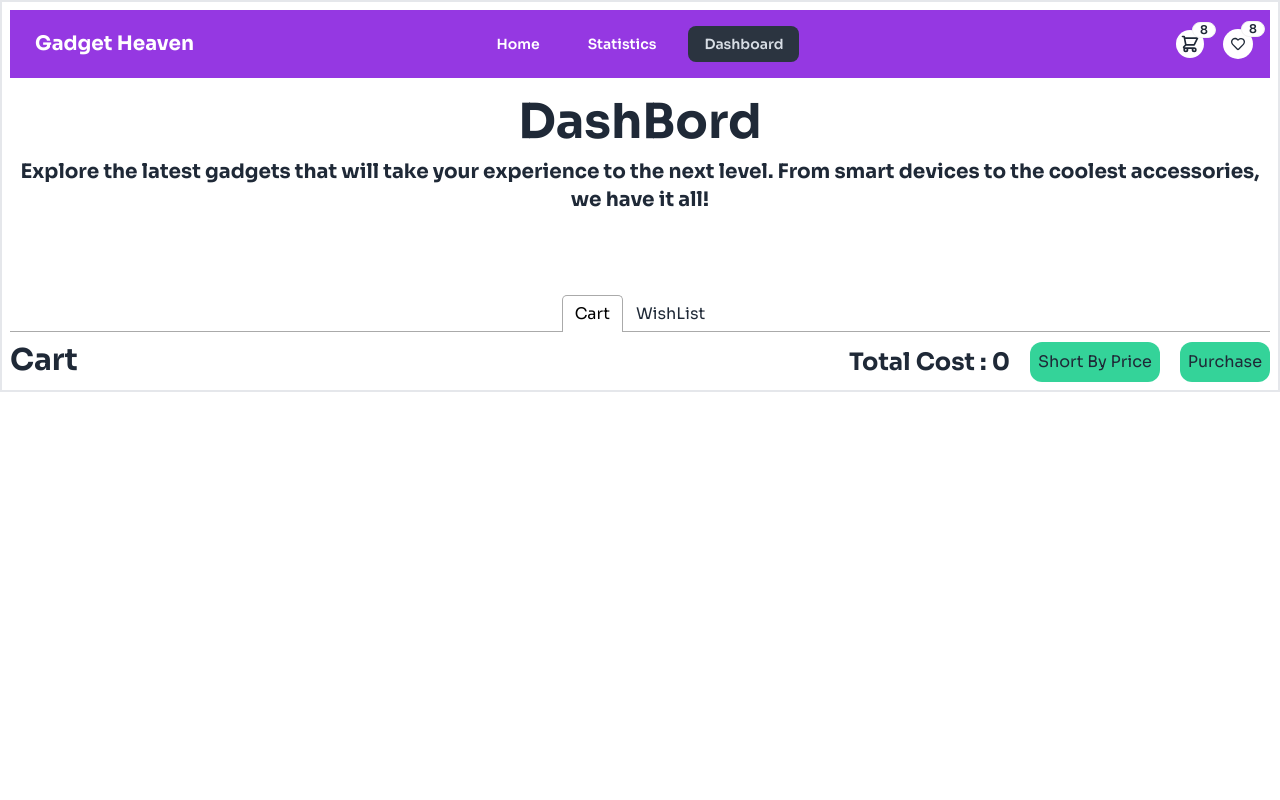
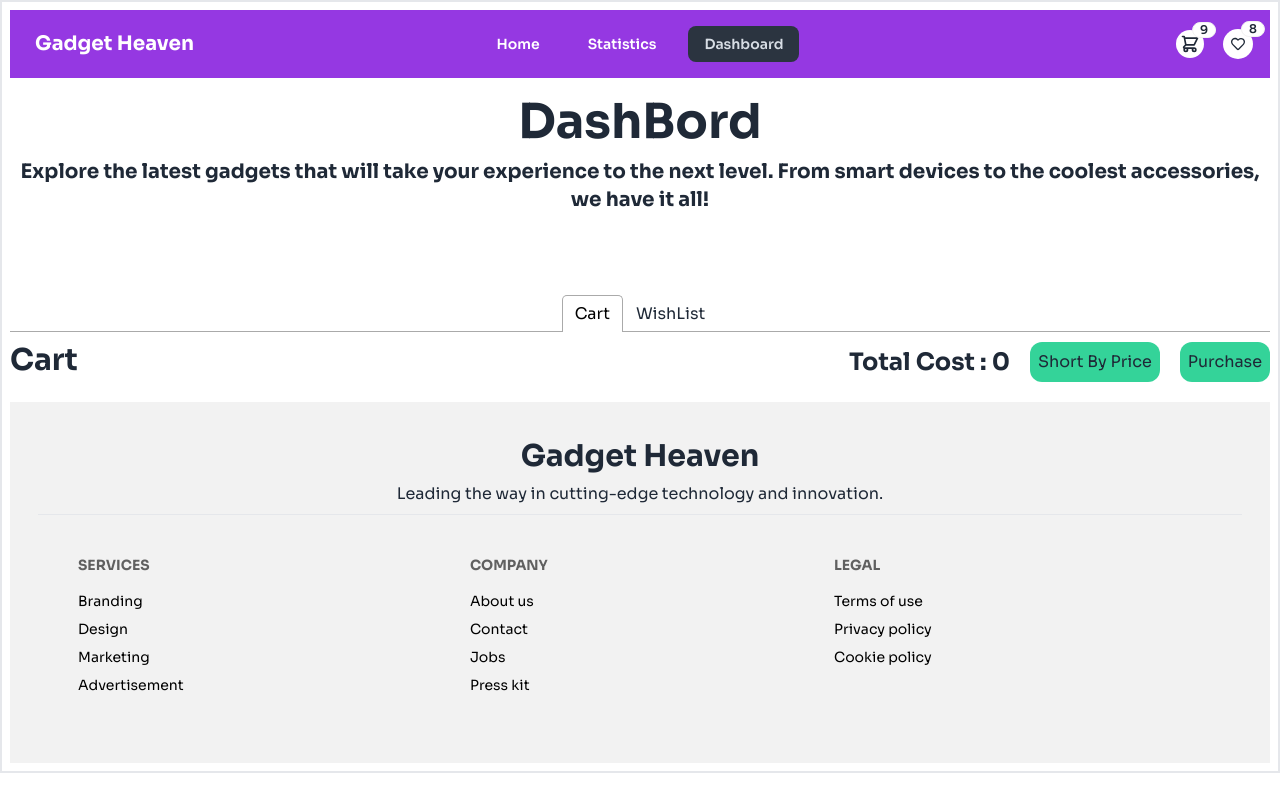
Before and after one commit to nabishafin/gadget-heaven, a React (Vite) app: page /dashboard in a window 1280 px wide. Built offline with nearby package versions, Linux system fonts and the light colour scheme.

Commit message:
footer ok

```diff
--- a/package.json
+++ b/package.json
@@ -13,6 +13,7 @@
     "react": "^18.3.1",
     "react-dom": "^18.3.1",
     "react-icons": "^5.3.0",
+    "react-modal": "^3.16.1",
     "react-router-dom": "^6.27.0",
     "react-tabs": "^6.0.2",
     "react-toastify": "^10.0.6"
--- a/src/components/Footer.jsx
+++ b/src/components/Footer.jsx
@@ -1,9 +1,35 @@
 import React from 'react';
+import Header from './Header';
 
 const Footer = () => {
     return (
-        <div>
-
+        <div className=' bg-base-200 p-7 mt-5'>
+            <div className='flex flex-col justify-center items-center border-b'>
+                <h1 className='text-3xl font-bold py-2'>Gadget Heaven</h1>
+                <p className='text-center pb-2'>Leading the way in cutting-edge technology and innovation.</p>
+            </div>
+            <footer className="footer p-10 text-black">
+                <nav>
+                    <h6 className="footer-title">Services</h6>
+                    <a className="link link-hover">Branding</a>
+                    <a className="link link-hover">Design</a>
+                    <a className="link link-hover">Marketing</a>
+                    <a className="link link-hover">Advertisement</a>
+                </nav>
+                <nav>
+                    <h6 className="footer-title">Company</h6>
+                    <a className="link link-hover">About us</a>
+                    <a className="link link-hover">Contact</a>
+                    <a className="link link-hover">Jobs</a>
+                    <a className="link link-hover">Press kit</a>
+                </nav>
+                <nav>
+                    <h6 className="footer-title">Legal</h6>
+                    <a className="link link-hover">Terms of use</a>
+                    <a className="link link-hover">Privacy policy</a>
+                    <a className="link link-hover">Cookie policy</a>
+                </nav>
+            </footer>
         </div>
     );
 };
--- a/src/components/Navbar.jsx
+++ b/src/components/Navbar.jsx
@@ -1,6 +1,7 @@
 
 import { FaRegHeart } from "react-icons/fa";
 import { NavLink } from "react-router-dom";
+import { getStoredCartList } from "../utility/addToDb";
 
 const Navbar = () => {
 
@@ -9,8 +10,6 @@ const Navbar = () => {
         <li><NavLink to='/statistics'>Statistics</NavLink></li>
         <li><NavLink to='/dashboard'>Dashboard</NavLink></li>
     </>
-
-
 
     return (
         <div>
@@ -64,7 +63,7 @@ const Navbar = () => {
                                     strokeWidth="2"
                                     d="M3 3h2l.4 2M7 13h10l4-8H5.4M7 13L5.4 5M7 13l-2.293 2.293c-.63.63-.184 1.707.707 1.707H17m0 0a2 2 0 100 4 2 2 0 000-4zm-8 2a2 2 0 11-4 0 2 2 0 014 0z" />
                             </svg>
-                            <span className="badge badge-sm indicator-item">8</span>
+                            <span className="badge badge-sm indicator-item">9 </span>
                         </div>
                     </div>
 
--- a/src/components/ProductCart.jsx
+++ b/src/components/ProductCart.jsx
@@ -1,6 +1,6 @@
 import React from 'react';
 import { MdDeleteForever } from "react-icons/md";
-const ProductCart = ({ item }) => {
+const ProductCart = ({ item, handleSortBtn }) => {
 
 
     return (
@@ -11,7 +11,7 @@ const ProductCart = ({ item }) => {
                         <img src={item.product_image} />
                     </div>
 
-                    <div className=' flex-col lg:flex items-start '>
+                    <div className='flex-col lg:flex items-start '>
                         <h2 className='text-2xl font-semibold '>{item.product_title}</h2>
                         <h3 className='flex ' >{item.description}</h3>
                         <h3 className=''>Price : ${item.price}</h3>
--- a/src/pages/Dashboard.jsx
+++ b/src/pages/Dashboard.jsx
@@ -5,6 +5,23 @@ import Header from '../components/Header';
 import { useLoaderData } from 'react-router-dom';
 import { getStoredCartList } from '../utility/addToDb';
 import ProductCart from '../components/ProductCart';
+import { AiFillCarryOut } from "react-icons/ai";
+
+
+
+import Modal from 'react-modal';
+
+const customStyles = {
+    content: {
+        top: '50%',
+        left: '50%',
+        right: 'auto',
+        bottom: 'auto',
+        marginRight: '-50%',
+        transform: 'translate(-50%, -50%)',
+    },
+};
+
 
 const Dashboard = () => {
 
@@ -20,7 +37,32 @@ const Dashboard = () => {
     }, [])
 
 
+    const handleSortBtn = () => {
+        const updateSortList = [...cartProducts].sort((a, b) => b.price - a.price);
+        setCartProducts(updateSortList)
+    }
 
+    const totalBalance = cartProducts.reduce((a, b) => {
+        return a + b.price;
+    }, 0);
+
+
+    // modal
+    let subtitle;
+    const [modalIsOpen, setIsOpen] = React.useState(false);
+
+    function openModal() {
+        setIsOpen(true);
+    }
+
+    function afterOpenModal() {
+        // references are now sync'd and can be accessed.
+        subtitle.style.color = '#f00';
+    }
+
+    function closeModal() {
+        setIsOpen(false);
+    }
 
 
     return (
@@ -42,9 +84,9 @@ const Dashboard = () => {
                         <div className='flex justify-between'>
                             <h1 className='text-2xl lg:text-3xl font-bold'>Cart </h1>
                             <div className='flex gap-5 items-center'>
-                                <p className='text-xl lg:text-2xl font-bold hidden md:block'>  Total Cost : {0}</p>
-                                <button className='bg-emerald-400 p-2 rounded-xl hover:bg-emerald-700 '>Short By Price</button>
-                                <button className='bg-emerald-400 p-2 rounded-xl hover:bg-emerald-700 '>Purchase</button>
+                                <p className='text-xl lg:text-2xl font-bold hidden md:block'>  Total Cost : {totalBalance}</p>
+                                <button onClick={() => handleSortBtn()} className='bg-emerald-400 p-2 rounded-xl hover:bg-emerald-700 '>Short By Price</button>
+                                <button onClick={openModal} className='bg-emerald-400 p-2 rounded-xl hover:bg-emerald-700 '>Purchase</button>
                             </div>
                         </div>
                         {
@@ -53,15 +95,31 @@ const Dashboard = () => {
                                 key={p.product_id}
                             />)
                         }
+                        <div>
+                            <Modal
+                                isOpen={modalIsOpen}
+                                onAfterOpen={afterOpenModal}
+                                onRequestClose={closeModal}
+                                style={customStyles}
+                                contentLabel="Example Modal"
+                            >
+                                <div className='flex flex-col items-center justify-center'>
+                                    <h1 className='text-4xl text-emerald-400'><AiFillCarryOut /></h1>
+                                    <h2 className='text-2xl font-bold'>Paymet SucessFully</h2>
+                                    <p className='py-2 text-xl'>Thanks for purchasing</p>
+                                    <p className='py-2 text-xl'>Total:{totalBalance}</p>
+                                    <div>
+                                        <button className='p-2 bg-emerald-400 rounded-2xl ' onClick={closeModal}>close</button>
+                                    </div>
+                                </div>
+                            </Modal>
+                        </div>
                     </TabPanel>
                     <TabPanel>
                         <h2>Any content 2</h2>
                     </TabPanel>
                 </Tabs>
             </div>
-
-
-
         </div>
     );
 };
```
Also changed, not shown: 1 other file (tests, documents, lock files or other folders).
